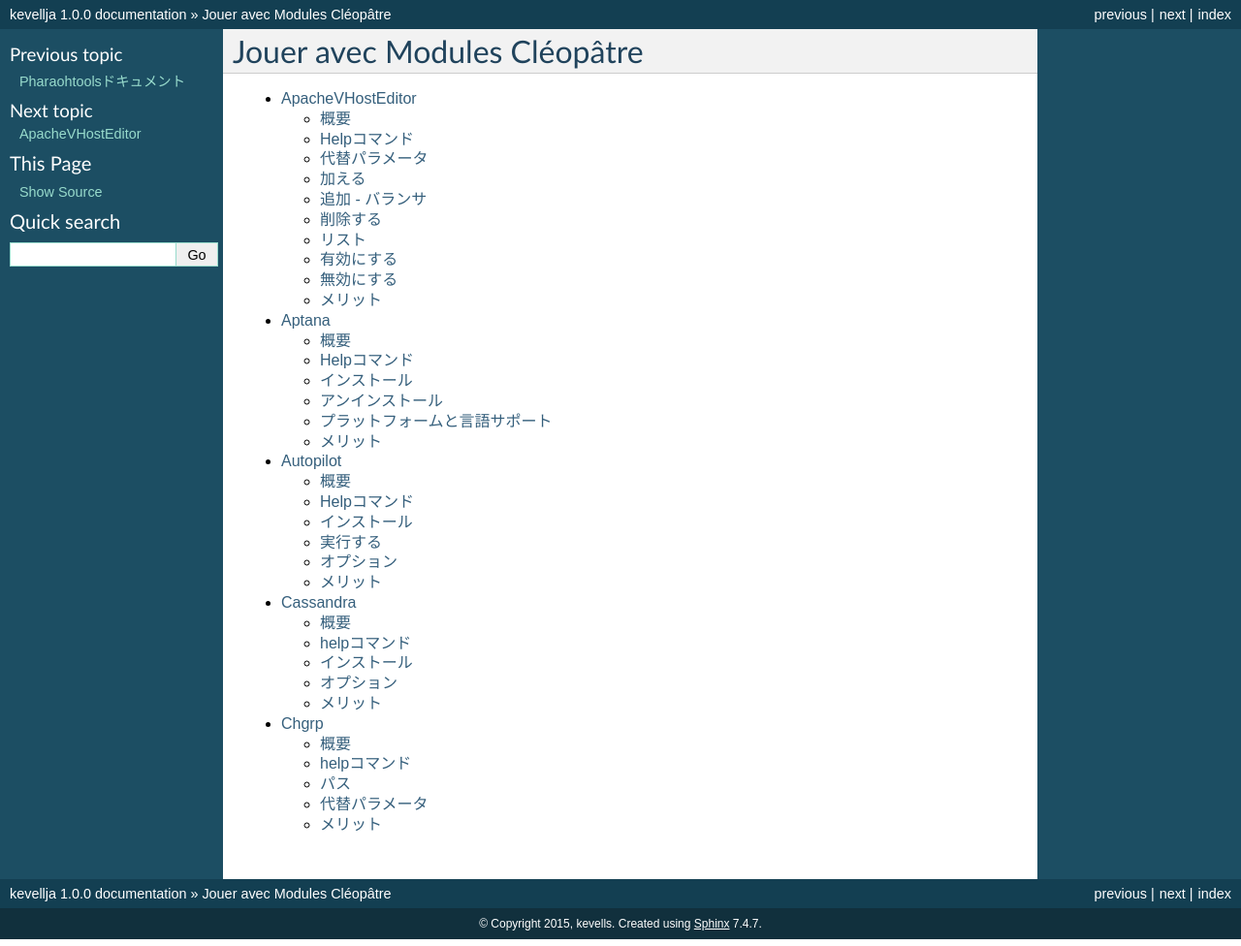
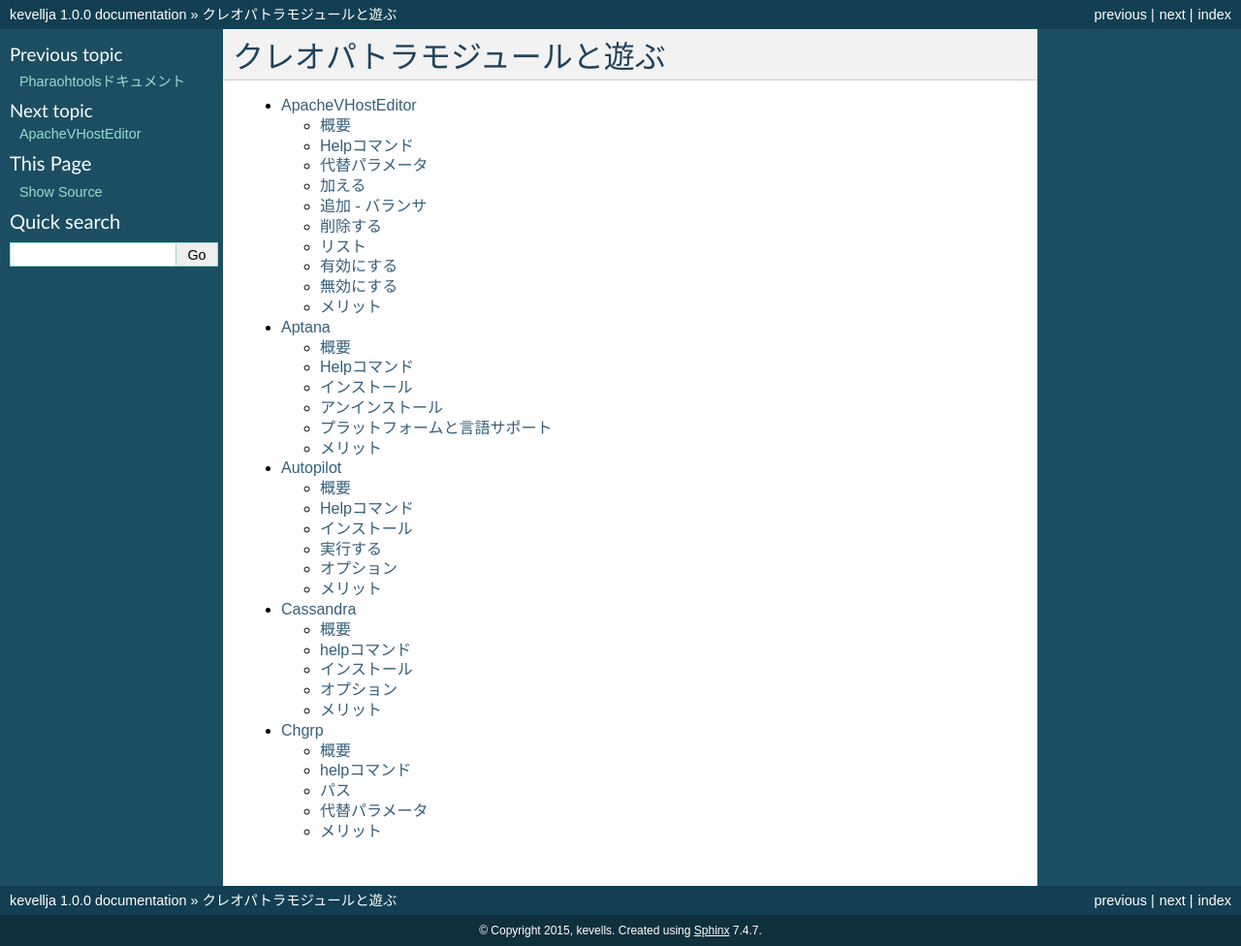
Before and after one commit to deepakajaylinux/japanese, a Sphinx documentation site: the page built from docs/source/jcleopatra_main.rst, in a window 1280 px wide. Shown: the whole page at 97% size. Built offline with Sphinx 7.4.7, drawn with Linux system fonts in a browser that asks for light colours; pages that are not in the unit, such as notebooks, are missing from menus.

Commit message:
multilang

```diff
--- a/docs/source/jcleopatra_main.rst
+++ b/docs/source/jcleopatra_main.rst
@@ -1,5 +1,5 @@
 
-Jouer avec Modules Cléopâtre
+クレオパトラモジュールと遊ぶ
 =============================
 
 .. toctree::
```
Also changed, not shown: 6 other files.
